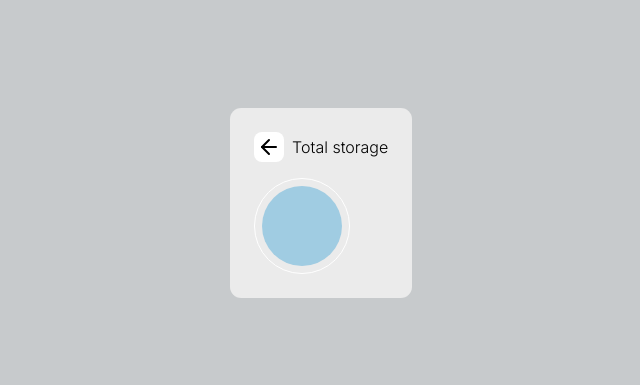
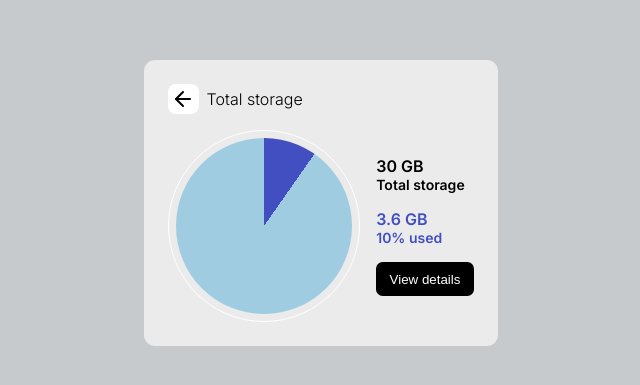
Before and after one commit to nslcoder/100-Days-Of-CSS, a plain HTML site: page src/storage-plan-ui/index.html in a window 1280 px wide. Shown: the part 197-582 px from the top of the page, without its empty margins (319-959 px from the left). Drawn offline with Linux system fonts and the light colour scheme.

Commit message:
Complete total storage section

```diff
--- a/src/storage-plan-ui/index.html
+++ b/src/storage-plan-ui/index.html
@@ -29,11 +29,21 @@
           </div>
           <div>Total storage</div>
         </div>
-        <div>
+        <div id="storage-stats">
           <div id="outer-circle">
             <div id="inner-circle"></div>
           </div>
-          <div id="storage-details"></div>
+          <div id="storage-details">
+            <div id="full">
+              <p>30 GB</p>
+              <p class="size-info">Total storage</p>
+            </div>
+            <div id="used">
+              <p>3.6 GB</p>
+              <p class="size-info">10% used</p>
+            </div>
+            <button>View details</button>
+          </div>
         </div>
       </div>
       <div id="plans"></div>
--- a/src/storage-plan-ui/styles.css
+++ b/src/storage-plan-ui/styles.css
@@ -40,9 +40,14 @@ body {
   margin-right: 0.5em;
 }
 
+#storage-stats {
+  display: flex;
+  align-items: center;
+}
+
 #outer-circle {
-  height: 6em;
-  width: 6em;
+  height: 12em;
+  width: 12em;
   border-radius: 50%;
   border: 0.063em solid #fff;
   position: relative;
@@ -52,9 +57,38 @@ body {
 }
 
 #inner-circle {
-  height: 5em;
-  width: 5em;
+  height: 11em;
+  width: 11em;
   position: absolute;
   border-radius: 50%;
-  background-color: #a0cce2;
+  background-image: repeating-conic-gradient(
+    #424fc0 0deg 35deg,
+    #a0cce2 35deg 360deg
+  );
 }
+
+#storage-details {
+  padding-left: 1em;
+  font-weight: 600;
+}
+
+#full {
+  margin-bottom: 1em;
+}
+
+#used {
+  margin-bottom: 1em;
+  color: #424fc0;
+}
+
+.size-info {
+  font-size: 0.875em;
+}
+
+button {
+  background-color: #000;
+  color: #fff;
+  border: none;
+  border-radius: 0.5em;
+  padding: 0.7em 1em;
+}
```
Also changed, not shown: 1 other file.
